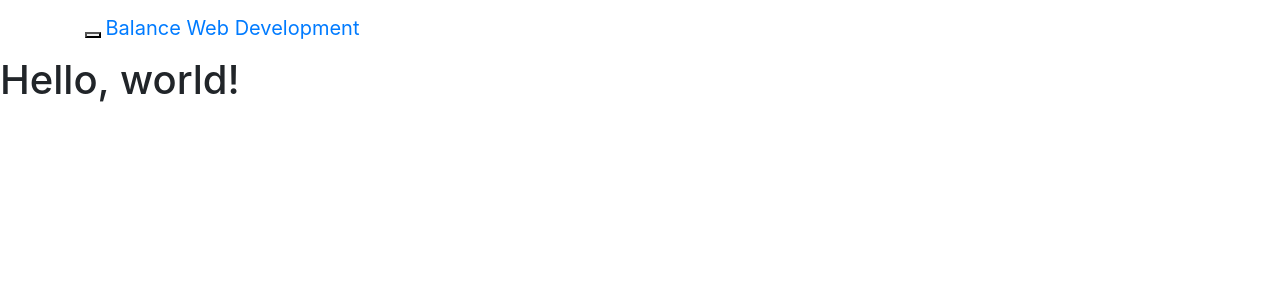
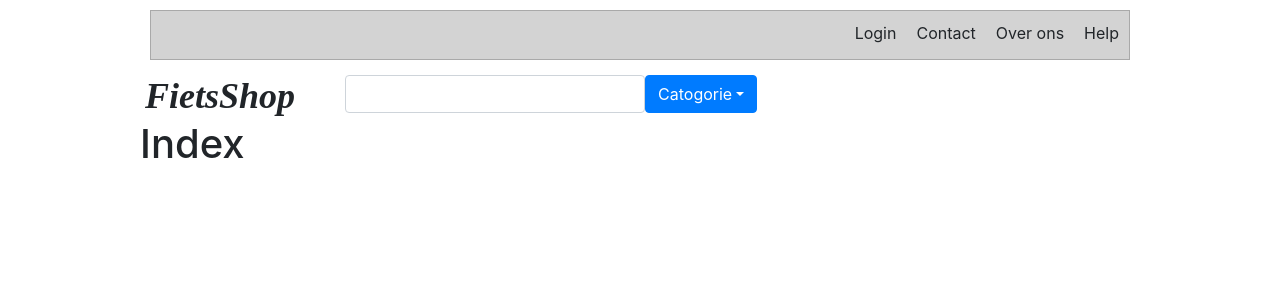
Before and after one commit to Perensoep109/PHPChainGang, a PHP site: page / in a window 1280 px wide. Shown: the top 300 px of the page. Run offline with PHP 8.4, Linux system fonts and the light colour scheme; some libraries are stand-ins or nearby versions.

Commit message:
eerste commit
de eerste init mijn code overgezet naar github met de file system van wiebe.

```diff
--- /dev/null
+++ b/ChainGang/plugins/CSS/style.css
@@ -0,0 +1,39 @@
+body{
+    width: 1000px;
+    margin: auto;
+}
+.navitem {
+    float: right;
+    margin: auto;
+    padding: 10px;
+    list-style: none;
+}
+
+#navtop {
+    height: 50px;
+    border: darkgray 1px solid;
+    background-color: lightgrey;
+    margin: 10px;
+}
+
+#icon {
+    font-family: "Harlow Solid SemiExpanded Italic Bold", "Harlow Solid";
+    font-weight: 700;
+    font-style: italic;
+    font-size: 36px;
+    line-height: normal;
+    float: left;
+    padding: 0px 50px 0px 0px;
+
+}
+
+#LogoAndSearch {
+    width: 100%;
+    height: 50px;
+    padding: 5px 5px 5px 5px;
+
+}
+#searchBox{
+    float:left;
+    width:300px
+}
--- a/ChainGang/public/index.php
+++ b/ChainGang/public/index.php
@@ -6,54 +6,21 @@
     <meta name="viewport" content="width=device-width, initial-scale=1" />
     <title>Bootstrap 101 Template</title>
     <link href="../plugins/bootstrap-4.3.1/css/bootstrap.min.css" rel="stylesheet" />
+    <link rel="stylesheet" href="../plugins/CSS/style.css">
     <!--[if lt IE 9]>
     <script src="https://oss.maxcdn.com/html5shiv/3.7.2/html5shiv.min.js"></script>
     <script src="https://oss.maxcdn.com/respond/1.4.2/respond.min.js"></script>
     <![endif]-->
 </head>
 <body>
-<nav class="navbar navbar-inverse navbar-static-top">
-    <div class="container">
-        <div class="navbar-header">
-            <button
-                    type="button"
-                    class="navbar-toggle collapsed"
-                    data-toggle="collapse"
-                    data-target="#bs-example-navbar-collapse-1"
-                    aria-expanded="false"
-            >
-                <span class="sr-only">Toggle navigation</span>
-                <span class="icon-bar"></span>
-                <span class="icon-bar"></span>
-                <span class="icon-bar"></span>
-            </button>
-            <a class="navbar-brand" href="#">Balance Web Development</a>
-        </div>
-        <div class="collapse navbar-collapse" id="bs-example-navbar-collapse-1">
-            <ul class="nav navbar-nav navbar-right">
-                <li><a href="#">About</a></li>
-                <li class="dropdown">
-                    <a
-                            href="#"
-                            class="dropdown-toggle"
-                            data-toggle="dropdown"
-                            role="button"
-                            aria-haspopup="true"
-                            aria-expanded="false"
-                    >Services<span class="caret"></span
-                        ></a>
-                    <ul class="dropdown-menu">
-                        <li><a href="#">Design</a></li>
-                        <li><a href="#">Development</a></li>
-                        <li><a href="#">Consulting</a></li>
-                    </ul>
-                </li>
-                <li><a href="#">Contact</a></li>
-            </ul>
-        </div>
-    </div>
-</nav>
-<h1>Hello, world!</h1>
+<?php
+include_once('../static/header.php')
+?>
+<h1>Index</h1>
+
+<?php
+include_once('../static/footer.php')
+?>
 
 <script src="https://ajax.googleapis.com/ajax/libs/jquery/1.11.3/jquery.min.js"></script>
 <script src="../plugins/bootstrap-4.3.1/js/bootstrap.min.js"></script>
--- /dev/null
+++ b/ChainGang/static/footer.php
@@ -0,0 +1,3 @@
+<div id="footer">
+
+</div>
--- /dev/null
+++ b/ChainGang/static/header.php
@@ -0,0 +1,25 @@
+<div id="header">
+    <nav>
+        <div id="navtop">
+            <ul>
+                <li class="navitem"><a>Help</a></li>
+                <li class="navitem"><a>Over ons</a></li>
+                <li class="navitem"><a>Contact</a></li>
+                <li class="navitem"><a>Login</a></li>
+            </ul>
+        </div>
+        <div id="LogoAndSearch">
+        <div id="icon"> FietsShop</div>
+        <div id="search">
+            <button class="btn btn-primary dropdown-toggle" type="button" data-toggle="dropdown">Catogorie<span
+                        class="caret"></span></button>
+            <ul class="dropdown-menu">
+                <li><a href="#">Mannen</a></li>
+                <li><a href="#">Vrouwen</a></li>
+                <li><a href="#">Kinderen</a></li>
+            </ul>
+            <input type="text" class="form-control" id="searchBox">
+        </div>
+</div>
+</nav>
+</div>
```
